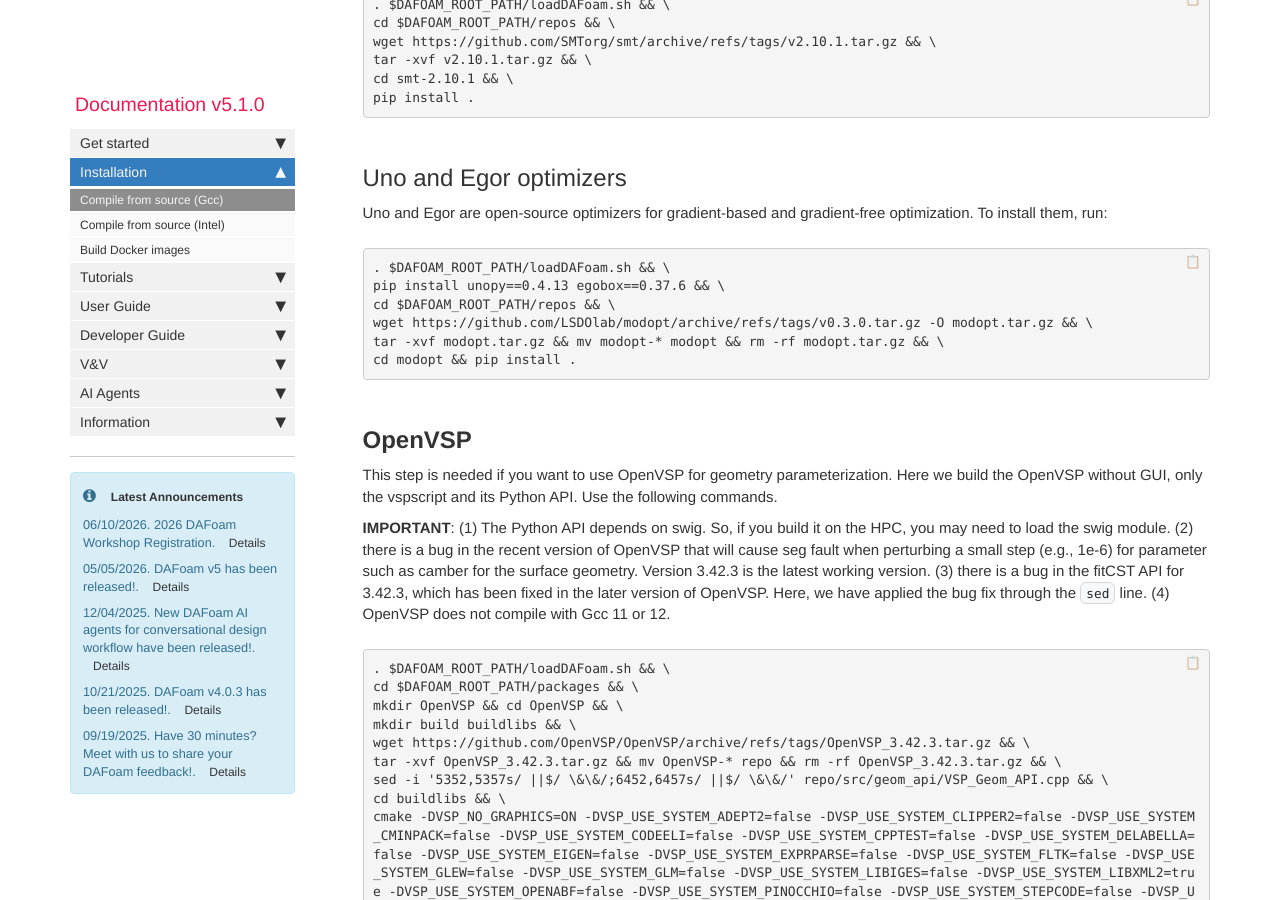
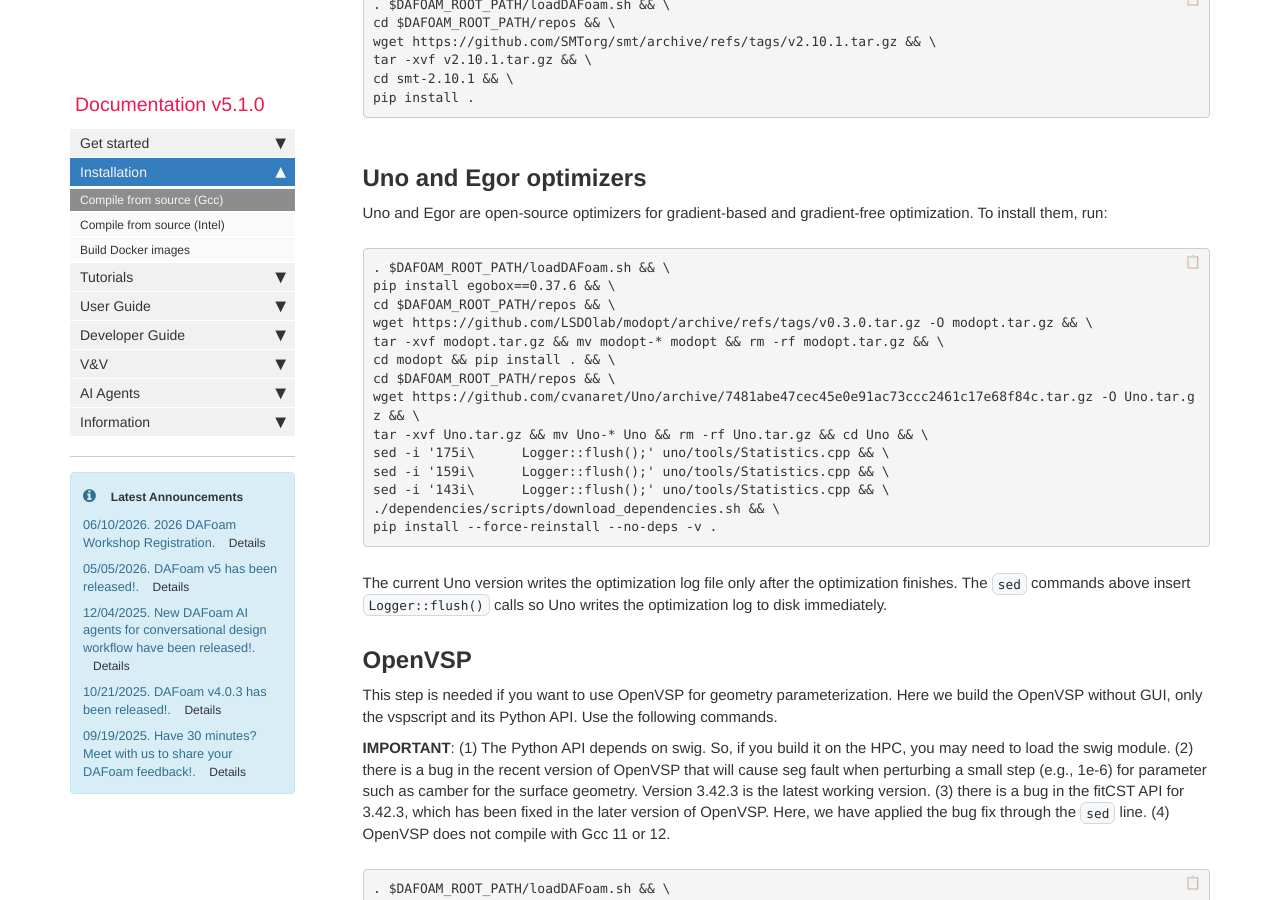
Before and after one commit to DAFoam/DAFoam.github.io, a Jekyll site: the page built from pages/mydoc/mydoc_installation_source.md, in a window 1280 px wide and 900 px high, scrolled down 5241 px. Built offline with Jekyll 4.4.1, drawn with Linux system fonts in a browser that asks for light colours; comment, search, counter and statistics services are not loaded; some of the changed text lies outside the part shown.

Commit message:
content update

```diff
--- a/pages/mydoc/mydoc_installation_source.md
+++ b/pages/mydoc/mydoc_installation_source.md
@@ -217,18 +217,28 @@ cd smt-2.10.1 && \
 pip install .
 </pre>
 
-## Uno and Egor optimizers
+## **Uno and Egor optimizers**
 
 Uno and Egor are open-source optimizers for gradient-based and gradient-free optimization. To install them, run:
 
 <pre>
 . $DAFOAM_ROOT_PATH/loadDAFoam.sh && \
-pip install unopy==0.4.13 egobox==0.37.6 && \
+pip install egobox==0.37.6 && \
 cd $DAFOAM_ROOT_PATH/repos && \
 wget https://github.com/LSDOlab/modopt/archive/refs/tags/v0.3.0.tar.gz -O modopt.tar.gz && \
 tar -xvf modopt.tar.gz && mv modopt-* modopt && rm -rf modopt.tar.gz && \
-cd modopt && pip install .
+cd modopt && pip install . && \
+cd $DAFOAM_ROOT_PATH/repos && \
+wget https://github.com/cvanaret/Uno/archive/7481abe47cec45e0e91ac73ccc2461c17e68f84c.tar.gz -O Uno.tar.gz && \
+tar -xvf Uno.tar.gz && mv Uno-* Uno && rm -rf Uno.tar.gz && cd Uno && \
+sed -i '175i\      Logger::flush();' uno/tools/Statistics.cpp && \
+sed -i '159i\      Logger::flush();' uno/tools/Statistics.cpp && \
+sed -i '143i\      Logger::flush();' uno/tools/Statistics.cpp && \
+./dependencies/scripts/download_dependencies.sh && \
+pip install --force-reinstall --no-deps -v .
 </pre>
+
+The current Uno version writes the optimization log file only after the optimization finishes. The `sed` commands above insert `Logger::flush()` calls so Uno writes the optimization log to disk immediately.
 
 ## **OpenVSP**
 
```
Also changed, not shown: other parts of pages/mydoc/mydoc_installation_source.md (+1 -1 lines).
